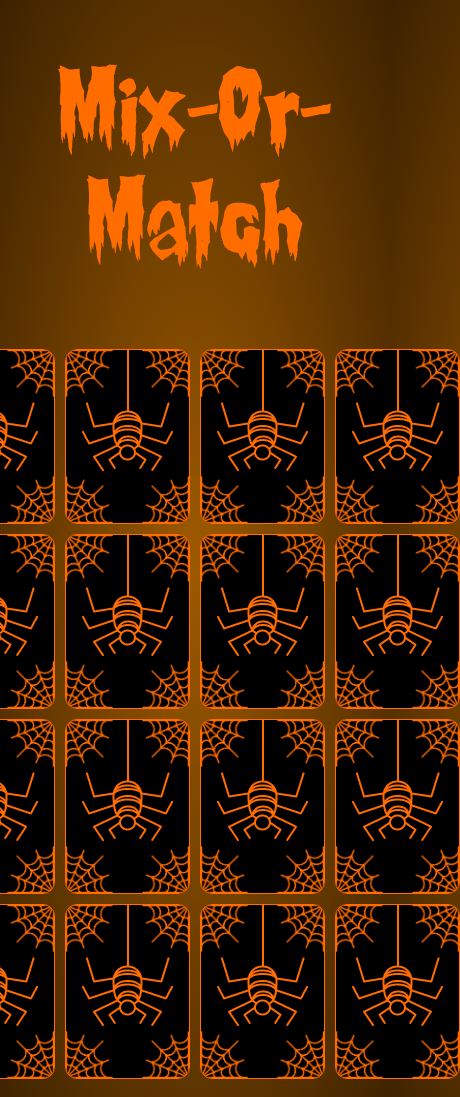
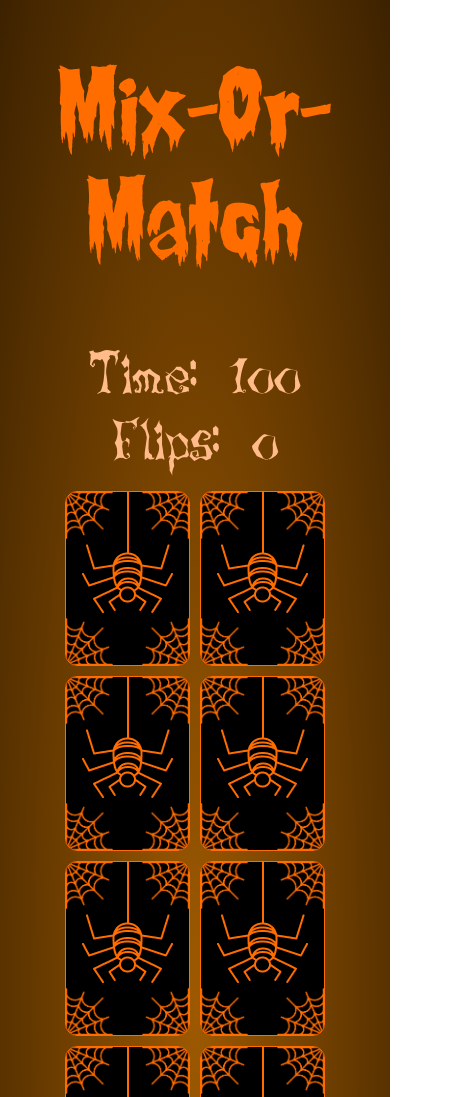
Before and after one commit to WebDevSimplified/Mix-Or-Match, a plain HTML site: page index.html in a window 390 px wide. Shown: the top 1097 px of the page, 460 px wide, since content can reach past the window. Drawn offline with Linux system fonts and the light colour scheme.

Commit message:
Add Animation, Info, and Game Over Messages

```diff
--- a/index.html
+++ b/index.html
@@ -9,7 +9,22 @@
 </head>
 <body>
   <h1 class="page-title">Mix-Or-Match</h1>
-  <div class="card-container">
+  <div class="game-over-text overlay-text">
+    GAME OVER
+  </div>
+  <div class="victory-text overlay-text">
+    VICTORY
+  </div>
+
+  <div class="game-container">
+    <div class="game-info-container">
+      <div class="game-info">
+        Time: <span class="time-remaining">100</span>
+      </div>
+      <div class="game-info">
+        Flips: <span class="flips">0</span>
+      </div>
+    </div>
     <div class="card">
       <div class="card-back card-face">
         <img class="cob-web cob-web-top-left" src="Assets/Images/Cobweb.png">
--- a/styles.css
+++ b/styles.css
@@ -1,7 +1,13 @@
 @font-face {
-    font-family: "Halloween";
-    src: url("Assets/Fonts/Halloween.woff") format("woff"),
-         url("Assets/Fonts/Halloween.woff2") format("woff2");
+    font-family: "Creepy";
+    src: url("Assets/Fonts/Creepy.woff") format("woff"),
+         url("Assets/Fonts/Creepy.woff2") format("woff2");
+}
+
+@font-face {
+    font-family: "Lunacy";
+    src: url("Assets/Fonts/Lunacy.woff") format("woff"),
+         url("Assets/Fonts/Lunacy.woff2") format("woff2");
 }
 
 * {
@@ -11,29 +17,40 @@
 html {
   min-height: 100vh;
   cursor: url(Assets/Cursors/Ghost.cur), auto;
+  font-family: Lunacy;
 }
 
 body {
   margin: 0;
   background: radial-gradient(#9D5900, #3D2200);
-  perspective: 500px;
 }
 
 .page-title {
   color: #FF6D00;
-  font-family: Halloween, serif;
+  font-family: Creepy, serif;
   font-weight: normal;
   text-align: center;
   font-size: 6em;
 }
 
-.card-container {
-  width: 80%;
+.game-info-container {
+  grid-column: 1 / -1;
+  display: flex;
+  justify-content: space-between;
+}
+
+.game-info {
+  color: #FFBB89;
+  font-size: 4em;
+}
+
+.game-container {
   margin: 50px auto;
   display: grid;
   grid-template-columns: repeat(4, auto);
   grid-gap: 10px;
   justify-content: center;
+  perspective: 500px;
 }
 
 .card {
@@ -66,14 +83,10 @@ body {
   transform: rotateY(0);
 }
 
-/* Allows testing of flip animation */
-/* .card:hover .card-front {
-  transform: rotateY(0);
+.card.matched .card-front .card-value {
+  transform: rotate(-30deg);
+  animation: dance 500ms ease-in-out alternate infinite 100ms;
 }
-
-.card:hover .card-back {
-  transform: rotateY(-180deg);
-} */
 
 .card-back {
   background-color: black;
@@ -141,3 +154,54 @@ body {
   border-color: #333;
   transform: rotateY(180deg);
 }
+
+.overlay-text {
+  top: 0;
+  left: 0;
+  right: 0;
+  bottom: 0;
+  z-index: 100;
+  display: none;
+  position: fixed;
+  justify-content: center;
+  align-items: center;
+  color: #FF6D00;
+  font-family: Creepy, serif;
+  transition: background-color 500ms, font-size 500ms;
+}
+
+.overlay-text.visible {
+  display: flex;
+  animation: overlay-grow 500ms forwards;
+}
+
+@keyframes dance {
+  from {
+    transform: rotate(-30deg)
+  }
+  to {
+    transform: rotate(30deg)
+  }
+}
+
+@keyframes overlay-grow {
+  from {
+    background-color: rgba(0, 0, 0, 0);
+    font-size: 0;
+  }
+  to {
+    background-color: rgba(0, 0, 0, .8);
+    font-size: 10em;
+  }
+}
+
+@media (max-width: 600px) {
+  .game-container {
+    grid-template-columns: repeat(2, auto)
+  }
+
+  .game-info-container {
+    flex-direction: column;
+    align-items: center;
+  }
+}
```
Also changed, not shown: Assets/Fonts/Creepy.woff (renamed from Assets/Fonts/Halloween.woff), Assets/Fonts/Creepy.woff2 (renamed from Assets/Fonts/Halloween.woff2), Assets/Fonts/Lunacy.woff (added), Assets/Fonts/Lunacy.woff2 (added).
